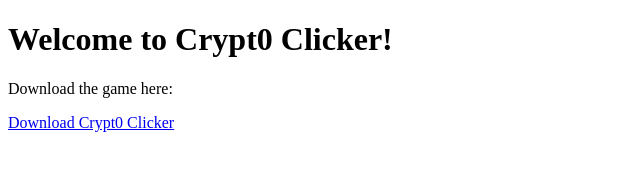
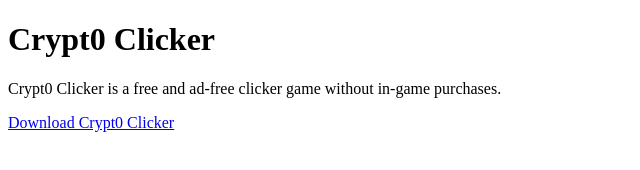
Before and after one commit to eerohacker/crypt0clicker, a plain HTML site: page index.html in a window 1280 px wide. Shown: the whole page, without its empty margins (0-640 px from the left). Drawn offline with Linux system fonts and the light colour scheme.

Commit message:
Update index.html

```diff
--- a/index.html
+++ b/index.html
@@ -5,8 +5,8 @@
     <title>Crypt0 Clicker</title>
 </head>
 <body>
-    <h1>Welcome to Crypt0 Clicker!</h1>
-    <p>Download the game here:</p>
+    <h1>Crypt0 Clicker</h1>
+    <p>Crypt0 Clicker is a free and ad-free clicker game without in-game purchases.</p>
     <a href="https://github.com/YOUR-USERNAME/YOUR-REPOSITORY/blob/main/crypt0clickeronline.exe?raw=true" target="_blank">
         Download Crypt0 Clicker
     </a>
```
